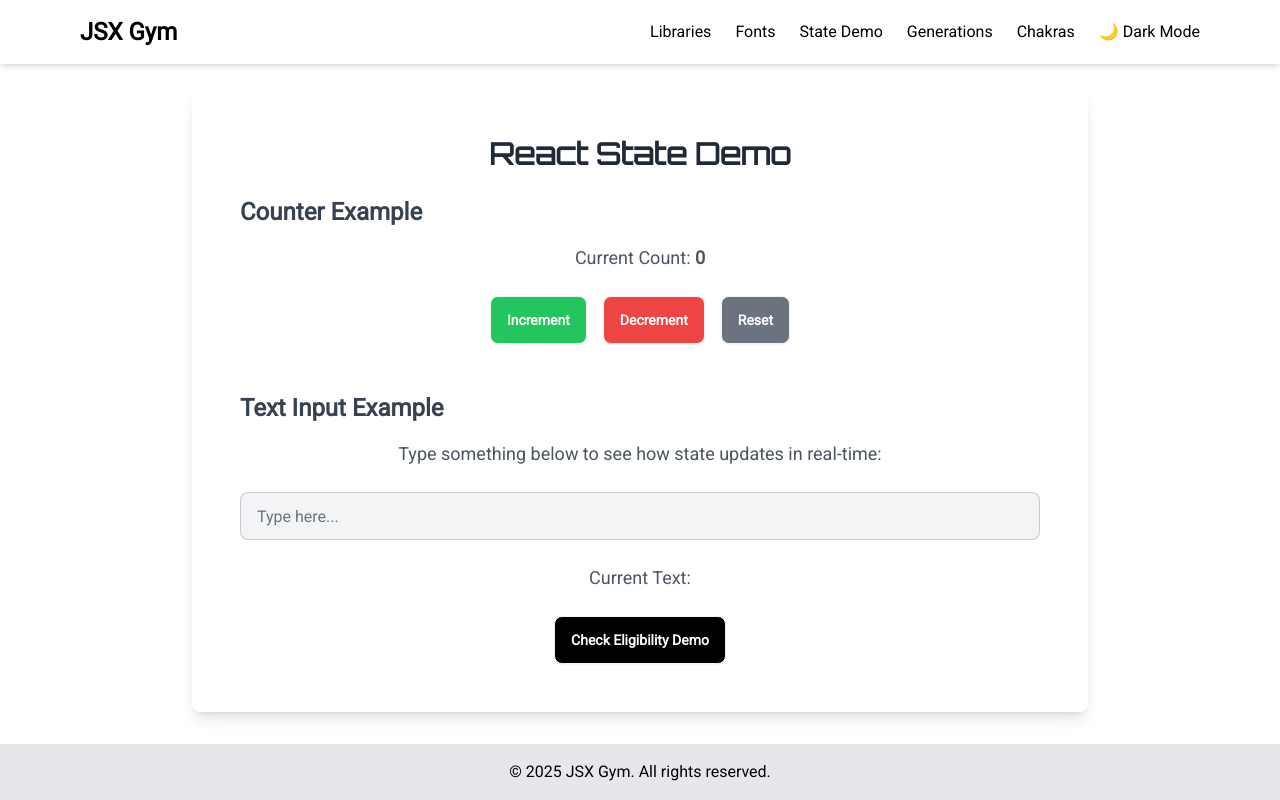
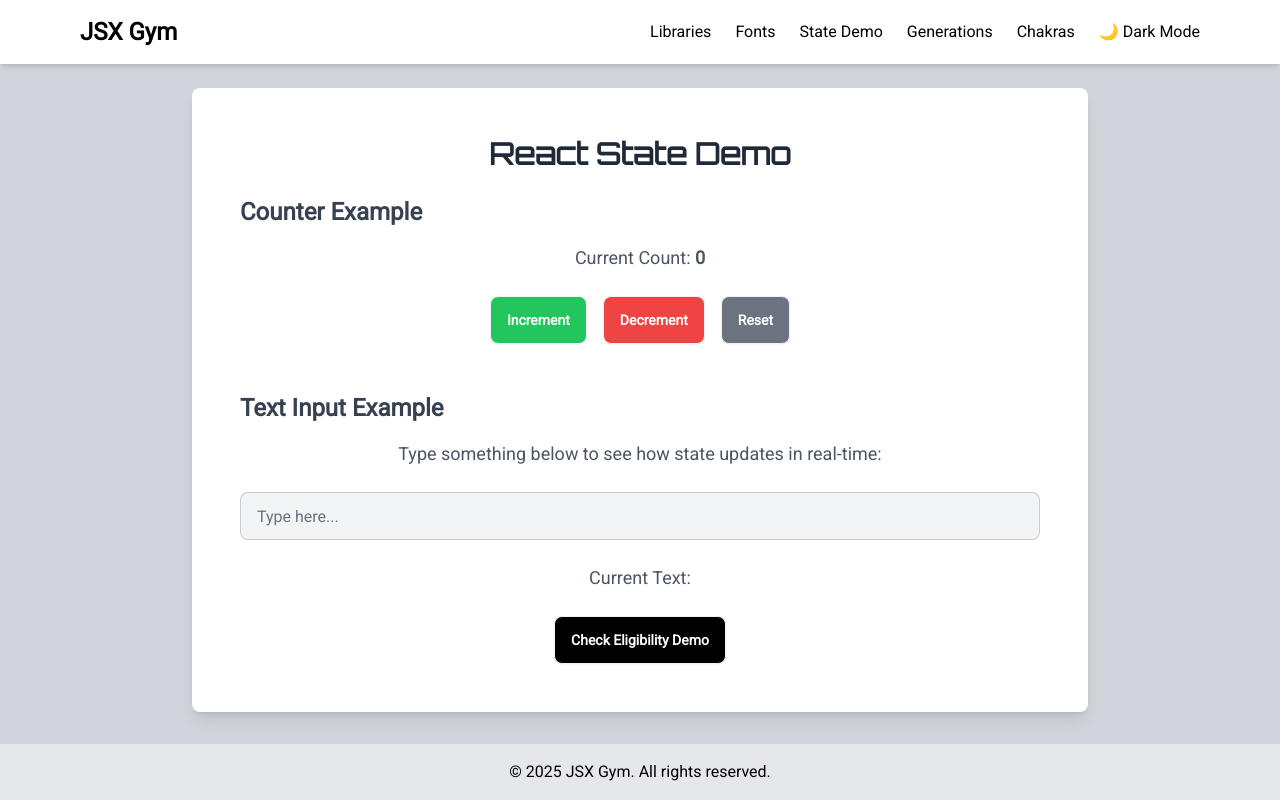
Before and after one commit to RW2023/jsx-gym, a React (Vite) app: page /StateDemo in a window 1280 px wide. Built offline with nearby package versions, Linux system fonts and the light colour scheme.

Commit message:
Enhance App component styling with background colors for light and dark modes

```diff
--- a/src/App.tsx
+++ b/src/App.tsx
@@ -20,7 +20,7 @@ function App() {
         <Navigation />
 
         {/* Main Content */}
-        <main className="flex-grow">
+        <main className="flex-grow bg-gray-300 dark:bg-gray-900">
           <Routes>
             <Route path="/" element={<Home />} />
             <Route path="/mid" element={<Mid />} />
```
